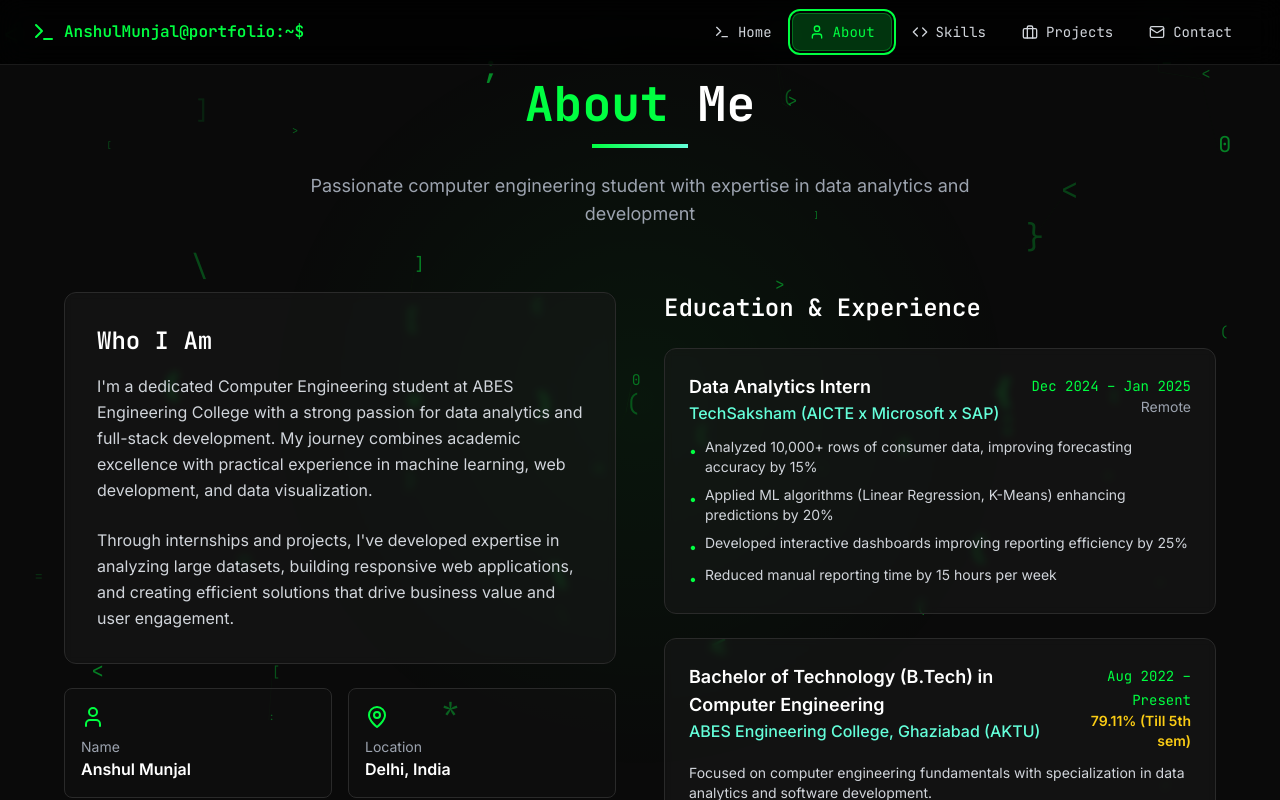
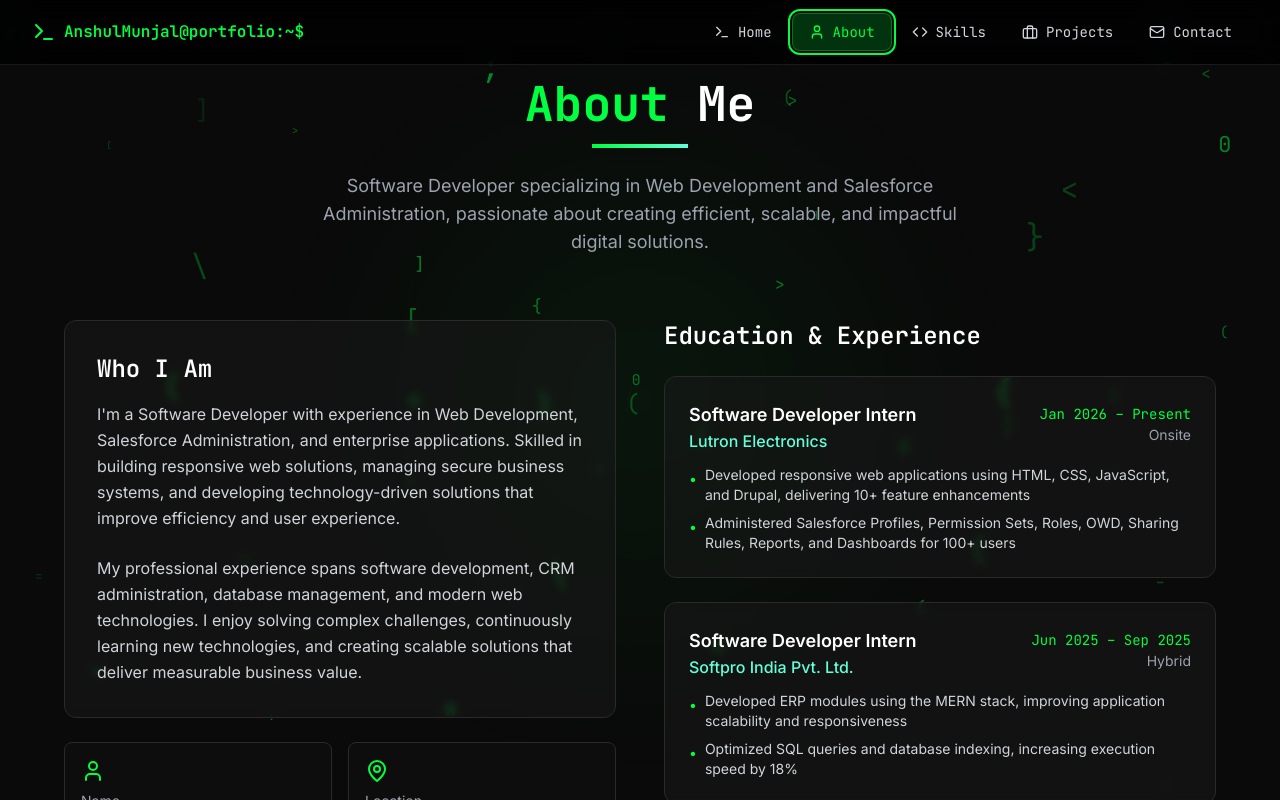
Before and after one commit to anshulmunjal01/MY-Portfolio, a React (Vite) app: page / in a window 1280 px wide. Both pictures are taken after a click on the button "About". Shown: the top 800 px of the page. Built offline with nearby package versions, Linux system fonts and the light colour scheme.

Commit message:
Update About.tsx
updated till june 2026

```diff
--- a/src/components/About.tsx
+++ b/src/components/About.tsx
@@ -12,8 +12,8 @@ const About: React.FC = () => {
     {
       institution: "ABES Engineering College, Ghaziabad (AKTU)",
       degree: "Bachelor of Technology (B.Tech) in Computer Engineering",
-      period: "Aug 2022 – Present",
-      grade: "79.11% (Till 5th sem)",
+      period: "Aug 2022 – June 2026",
+      grade: "83.85% (Till 7th sem)",
       description: "Focused on computer engineering fundamentals with specialization in data analytics and software development."
     },
     {
@@ -34,6 +34,26 @@ const About: React.FC = () => {
 
   const experience = [
     {
+     title: "Software Developer Intern",
+     company: "Lutron Electronics",
+     period: "Jan 2026 – Present",
+     location: "Onsite",
+     achievements: [
+     "Developed responsive web applications using HTML, CSS, JavaScript, and Drupal, delivering 10+ feature enhancements",
+     "Administered Salesforce Profiles, Permission Sets, Roles, OWD, Sharing Rules, Reports, and Dashboards for 100+ users"
+     ]
+    },
+    {
+     title: "Software Developer Intern",
+     company: "Softpro India Pvt. Ltd.",
+     period: "Jun 2025 – Sep 2025",
+     location: "Hybrid",
+     achievements: [
+     "Developed ERP modules using the MERN stack, improving application scalability and responsiveness",
+     "Optimized SQL queries and database indexing, increasing execution speed by 18%"
+     ]
+    },
+    {
       title: "Data Analytics Intern",
       company: "TechSaksham (AICTE x Microsoft x SAP)",
       period: "Dec 2024 – Jan 2025",
@@ -48,10 +68,10 @@ const About: React.FC = () => {
   ];
 
   const achievements = [
-    "Solved 50+ algorithmic problems on LeetCode",
-    "Core Team Member for tech event planning",
-    "Top 10% in national coding competitions",
-    "Smart India Hackathon participant"
+    "Solved 150+ LeetCode problems in Data Structures and Algorithms",
+    "Led coordination and execution of college technical events",
+    "Completed industry job simulations with Deloitte, Tata, and McKinsey",
+    "Earned certifications in Data Analytics and Cybersecurity"
   ];
 
   return (
@@ -64,7 +84,7 @@ const About: React.FC = () => {
             </h2>
             <div className="w-24 h-1 bg-gradient-to-r from-green-400 to-blue-400 mx-auto mb-6"></div>
             <p className="text-gray-400 text-lg max-w-2xl mx-auto">
-              Passionate computer engineering student with expertise in data analytics and development
+              Software Developer specializing in Web Development and Salesforce Administration, passionate about creating efficient, scalable, and impactful digital solutions.
             </p>
           </div>
 
@@ -75,15 +95,10 @@ const About: React.FC = () => {
                   Who I Am
                 </h3>
                 <p className="text-gray-300 leading-relaxed mb-6">
-                  I'm a dedicated Computer Engineering student at ABES Engineering College
-                  with a strong passion for data analytics and full-stack development.
-                  My journey combines academic excellence with practical experience in
-                  machine learning, web development, and data visualization.
+                  I'm a Software Developer with experience in Web Development, Salesforce Administration, and enterprise applications. Skilled in building responsive web solutions, managing secure business systems, and developing technology-driven solutions that improve efficiency and user experience.
                 </p>
                 <p className="text-gray-300 leading-relaxed">
-                  Through internships and projects, I've developed expertise in analyzing
-                  large datasets, building responsive web applications, and creating
-                  efficient solutions that drive business value and user engagement.
+                  My professional experience spans software development, CRM administration, database management, and modern web technologies. I enjoy solving complex challenges, continuously learning new technologies, and creating scalable solutions that deliver measurable business value.
                 </p>
               </div>
 
```
